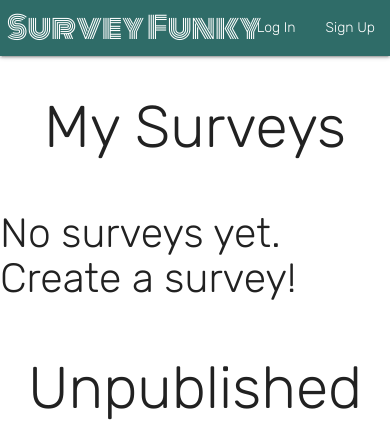
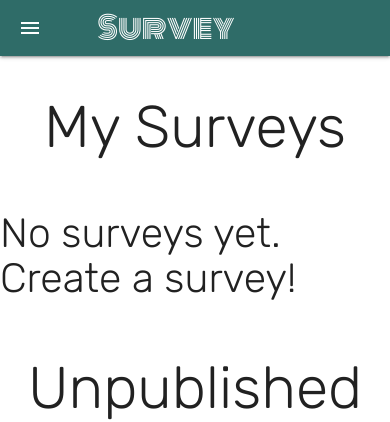
Before and after one commit to saifao/django-survey, a Django app: page /dashboard/ in a window 390 px wide. Shown: the top 422 px of the page. Run offline with Django 4.2, Linux system fonts and the light colour scheme; data that the repository does not hold is empty.

Commit message:
made nav bar responsive and implemented materialize hamburger mobile menu with jquery function

```diff
--- a/main_app/templates/base.html
+++ b/main_app/templates/base.html
@@ -14,20 +14,23 @@
     <link href="https://fonts.googleapis.com/css2?family=Monoton&display=swap" rel="stylesheet">
     <link href="https://fonts.googleapis.com/css2?family=Rubik:wght@300&display=swap" rel="stylesheet">
     <link rel="stylesheet" type="text/css" href="{% static 'css/style.css' %}">
+    <script src="https://ajax.googleapis.com/ajax/libs/jquery/3.6.0/jquery.min.js"></script>
     <script src="https://cdnjs.cloudflare.com/ajax/libs/materialize/1.0.0/js/materialize.min.js"></script>
+    <link href="https://fonts.googleapis.com/icon?family=Material+Icons" rel="stylesheet">
 </head>
 
 <body>
-    <header class="navbar-fixed">
-        <nav>
-             <div class="nav-wrapper">
-
-                <a href="{% url 'index' %}" class="brand-logo left" id="logo">Survey Funky</a>
-                <!-- <a href="#" data-target="mobile-demo" class="sidenav-trigger"><i class="material-icons">menu</i></a> -->
-                <ul class="right">
+    <header>
+        <nav class="nav-wrapper">
+             <div class="container">
+                <a href="{% url 'index' %}" class="brand-logo" id="logo">Survey Funky</a>
+                <a href="#" data-target="mobile-links" class="sidenav-trigger">
+                    <i class="material-icons">menu</i>
+                </a>
+                <ul id="nav-mobile" class="right hide-on-med-and-down">
                     {% if user.is_authenticated %}
-                        <li class="tab"><a href="{% url 'index' %}">Explore</a></li>
-                        <li class="tab"><a href="{% url 'create' %}">Create Survey</a></li>
+                        <li><a href="{% url 'index' %}">Explore</a></li>
+                        <li><a href="{% url 'create' %}">Create Survey</a></li>
                         <li><a href="{% url 'dashboard'%}">Dashboard</a></li>
                         <li><a href="{% url 'logout' %}">Logout</a></li>
                     {% else %}
@@ -37,8 +40,18 @@
                 </ul>
             </div>
         </nav>
+        <ul class="sidenav" id="mobile-links">
+            <li><a href="{% url 'index' %}">Explore</a></li>
+            <li><a href="{% url 'create' %}">Create Survey</a></li>
+            <li><a href="{% url 'dashboard'%}">Dashboard</a></li>
+            <li><a href="{% url 'logout' %}">Logout</a></li>
+        </ul>
     </header>
-
+    <script>
+        $(document).ready(function(){
+            $('.sidenav').sidenav();
+        })
+    </script>
     <main class="container">
         {% block content %}
         {% endblock %}
```
